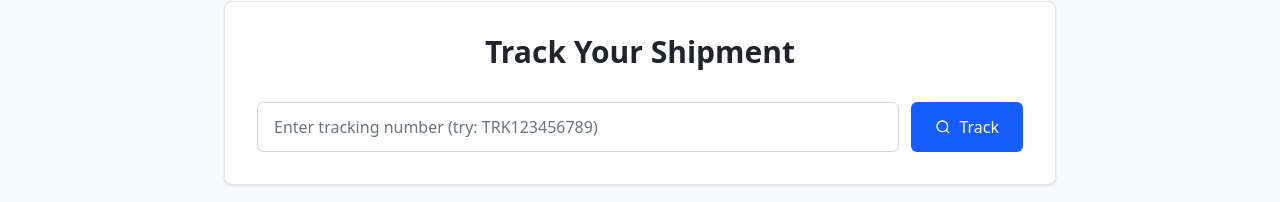
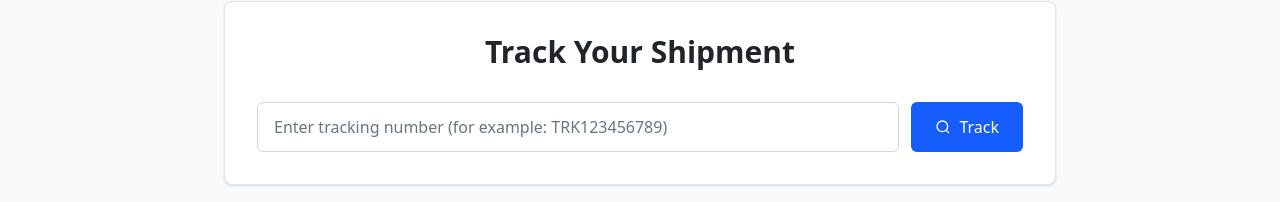
Before and after one commit to jaimegomez1994/trackscargo-front, a React (Vite) app: page / in a window 1280 px wide. Shown: the part 135-337 px from the top of the page. Built offline with nearby package versions, Linux system fonts and the light colour scheme.

Commit message:
Label update

```diff
--- a/src/components/TrackingForm.tsx
+++ b/src/components/TrackingForm.tsx
@@ -34,7 +34,7 @@ export default function TrackingForm({ onTrack, initialValue }: TrackingFormProp
             type="text"
             value={trackingNumber}
             onChange={(e) => setTrackingNumber(e.target.value)}
-            placeholder="Enter tracking number (try: TRK123456789)"
+            placeholder="Enter tracking number (for example: TRK123456789)"
             className="w-full px-4 py-3 border border-neutral-300 rounded-md focus:outline-none focus:ring-2 focus:ring-blue-500 focus:border-transparent text-neutral-900 placeholder-neutral-500"
             required
           />
```
